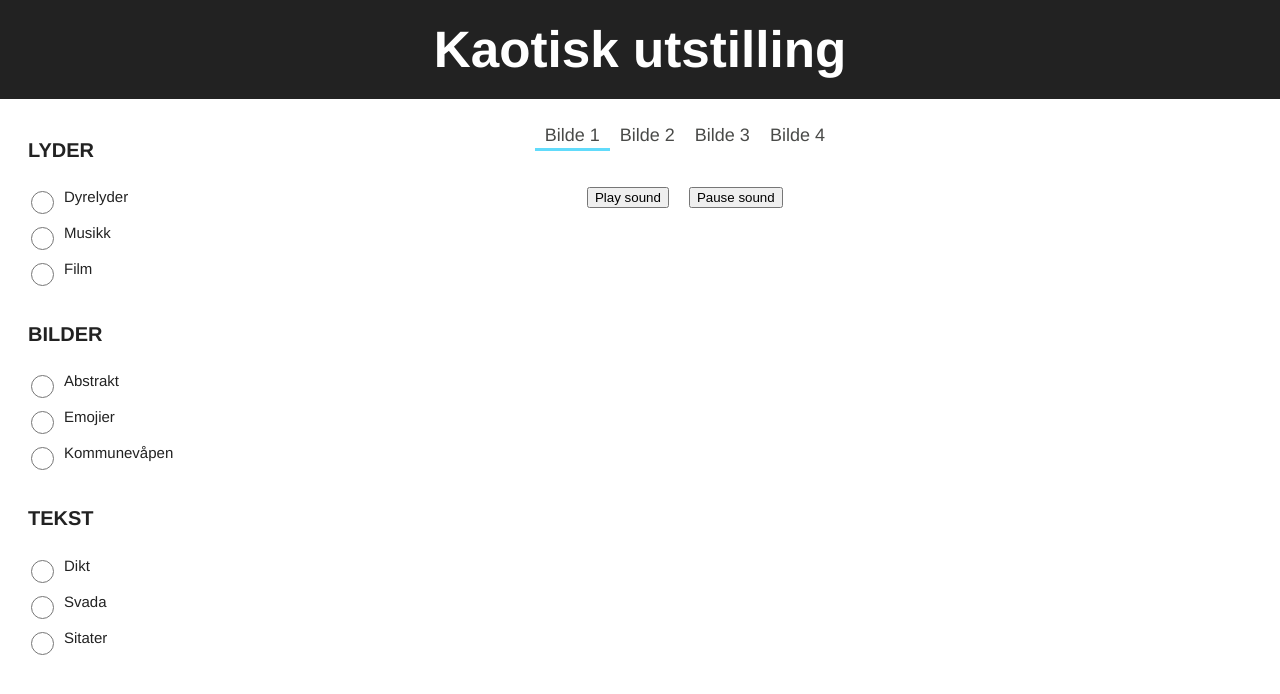
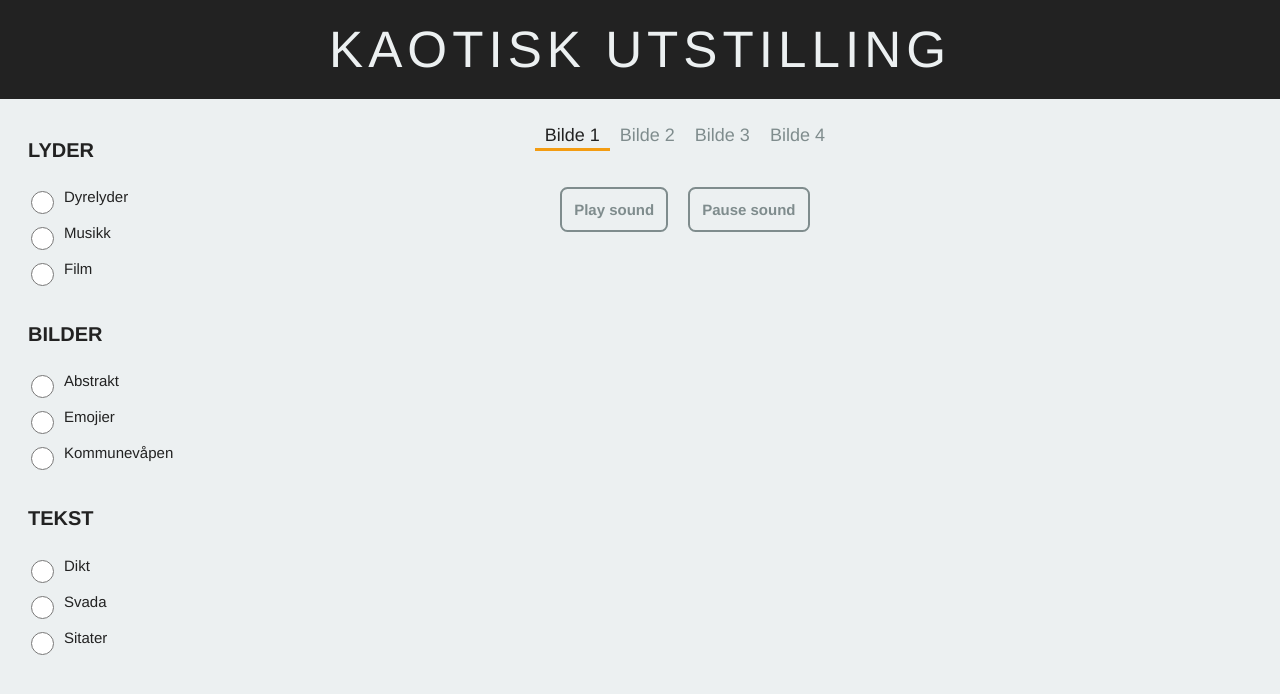
Before and after one commit to IT2810/it2810-webutvikling-h18-prosjekt-2-gruppe--30, a React (Create React App) app in the folder utstilling/: page / in a window 1280 px wide. Shown: the top 694 px of the page. Built offline with nearby package versions, Linux system fonts and the light colour scheme; no server answers.

Commit message:
Styling body, buttons and tab #23

```diff
--- a/utstilling/src/App.css
+++ b/utstilling/src/App.css
@@ -47,11 +47,14 @@
 }
 
 .App-title {
+    text-transform: uppercase;
+    font-weight: lighter;
     background-color: #222;
     padding: 2rem;
     font-size: 4vw;
-    color: white;
+    color: #ECF0F1;
     margin: 0;
+    letter-spacing: 0.50rem;
 }
 
 /* Extra small devices (phones, 600px and down) */
--- a/utstilling/src/Styles/FetchText.css
+++ b/utstilling/src/Styles/FetchText.css
@@ -1,5 +1,6 @@
 p {
-  font-size: 1.6rem;
+  font-family: Helvetica, Arial, sans-serif;
+  font-size: 1.8rem;
   color: #222222;
 }
 
--- a/utstilling/src/Styles/LoadSound.css
+++ b/utstilling/src/Styles/LoadSound.css
@@ -1,5 +1,29 @@
 .soundButton {
     margin: 1rem;
+    text-align: center;
+    text-decoration: none;
+    font-family: Helvetica, Arial, sans-serif;
+    font-size: 1.5rem;
+    font-weight: bold;
+    border: 2px solid #7f8c8d;
+    border-radius: 0.75rem;
+    padding: 1.2rem;
+    background-color: transparent;
+    color: #7f8c8d;
+    cursor: pointer;
+
+    -webkit-transition-duration: 0.4s; /* Safari */
+    transition-duration: 0.4s;
+    transition: background .2s ease, transform .2s ease;
+}
+
+.soundButton:hover{
+  background-color: #7f8c8d;
+  color: #ECF0F1;
+}
+
+.soundButton:active{
+  transform: scale(1.1);
 }
 
 .soundWrapper {
--- a/utstilling/src/Styles/tab.css
+++ b/utstilling/src/Styles/tab.css
@@ -1,5 +1,5 @@
 .tab {
-  color: #494A48;
+  color: #7f8c8d;
   text-align: center;
   cursor: pointer;
   padding-left: 1rem;
@@ -8,9 +8,10 @@
 }
 
 .tab:hover {
-  color: #1E1E1D;
+  color: #222;
 }
 
 .tab.active {
-  border-bottom: 3px solid #61dbfb;
+  color: #222;
+  border-bottom: 3px solid #f39c12;
 }
--- a/utstilling/src/index.css
+++ b/utstilling/src/index.css
@@ -7,4 +7,5 @@ body {
   padding: 0;
   font-family: Helvetica, Arial, sans-serif;
   font-size: 1.8rem;
+  background-color: #ECF0F1;
 }
```
Also changed, not shown: utstilling/src/Components/Title.js (line endings or trailing spaces).
